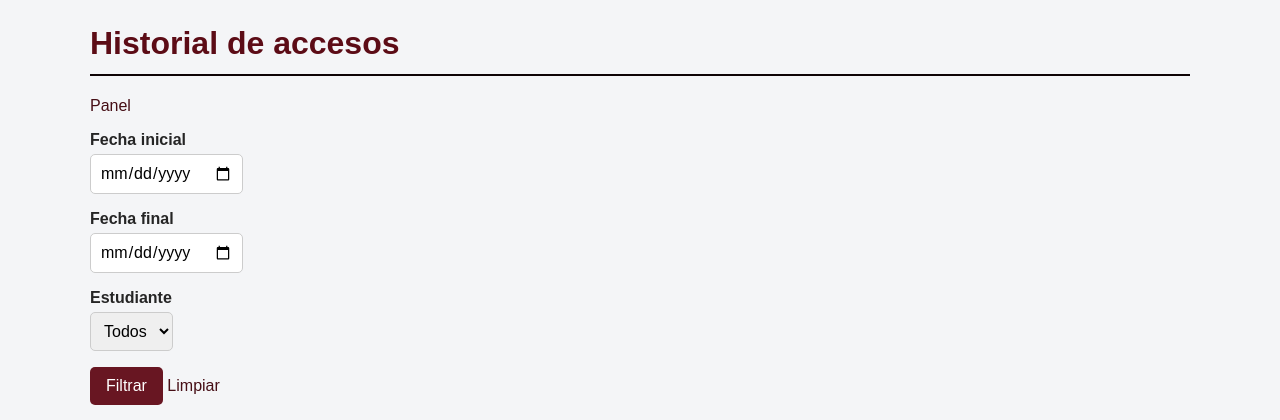
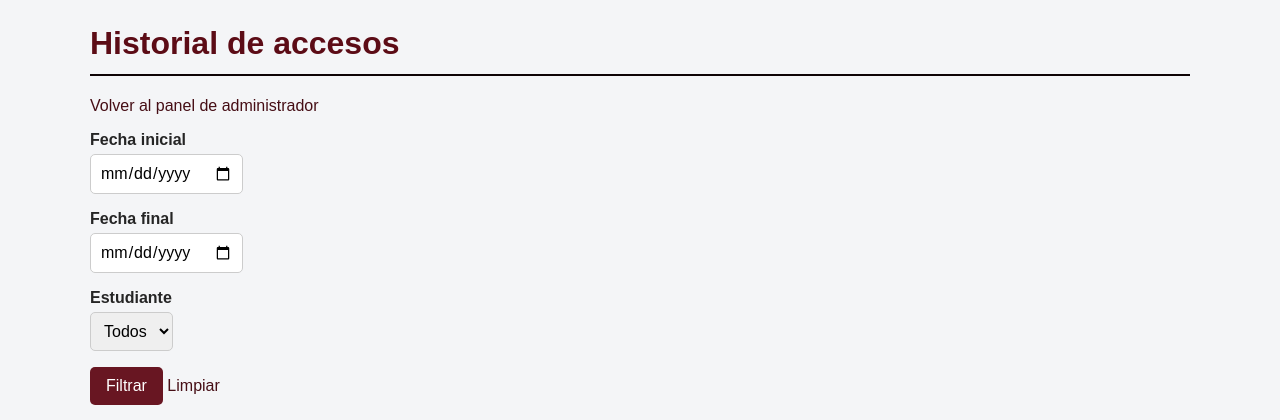
Before and after one commit to PabloToapanta/BorradorVisual, a PHP site: page /controladores/historial.php in a window 1280 px wide. Shown: the top 420 px of the page. Run offline with PHP 8.4, Linux system fonts and the light colour scheme; the visitor is signed in with stand-in values (Sample User, id 1); data that the repository does not hold is empty.

Commit message:
Agregar enlaces para volver al panel de administrador

```diff
--- a/vistas/accesos/lectura.php
+++ b/vistas/accesos/lectura.php
@@ -10,6 +10,7 @@
 <body>
 <img src="../images/banner-uta.png" alt="Banner de la Universidad Técnica de Ambato" width="100%">    <h1>Lectura RFID</h1>
     <p><a href="../index.php">Inicio</a></p>
+    <p><a href="administradores.php">Volver al panel de administrador</a></p>
 
     <form action="accesos.php" method="post">
         <input type="hidden" name="accion" value="leer">
--- a/vistas/estudiantes/editar.php
+++ b/vistas/estudiantes/editar.php
@@ -10,6 +10,7 @@
 <body>
     <h1>Editar estudiante</h1>
     <p><a href="estudiantes.php">Volver a estudiantes</a></p>
+    <p><a href="administradores.php">Volver al panel de administrador</a></p>
 
     <?php if ($error !== '') { ?>
         <p><?= htmlspecialchars($error) ?></p>
--- a/vistas/estudiantes/listar.php
+++ b/vistas/estudiantes/listar.php
@@ -10,6 +10,7 @@
 <body>
     <h1>Estudiantes</h1>
     <p><a href="../index.php">Inicio</a></p>
+    <p><a href="administradores.php">Volver al panel de administrador</a></p>
 
     <?php if ($mensaje !== '') { ?>
         <p><?= htmlspecialchars($mensaje) ?></p>
--- a/vistas/historial/listar.php
+++ b/vistas/historial/listar.php
@@ -9,7 +9,7 @@
 
 <body>
     <h1>Historial de accesos</h1>
-    <p><a href="administradores.php">Panel</a></p>
+    <p><a href="administradores.php">Volver al panel de administrador</a></p>
 
     <form action="historial.php" method="get">
         <p>
--- a/vistas/tarjetas/editar.php
+++ b/vistas/tarjetas/editar.php
@@ -10,6 +10,7 @@
 <body>
     <h1>Editar tarjeta RFID</h1>
     <p><a href="tarjetas.php">Volver a tarjetas</a></p>
+    <p><a href="administradores.php">Volver al panel de administrador</a></p>
 
     <form action="tarjetas.php" method="post">
         <input type="hidden" name="accion" value="guardar">
--- a/vistas/tarjetas/listar.php
+++ b/vistas/tarjetas/listar.php
@@ -10,6 +10,7 @@
 <body>
     <h1>Tarjetas RFID</h1>
     <p><a href="../index.php">Inicio</a></p>
+    <p><a href="administradores.php">Volver al panel de administrador</a></p>
 
     <?php if ($mensaje !== '') { ?>
         <p><?= htmlspecialchars($mensaje) ?></p>
```
